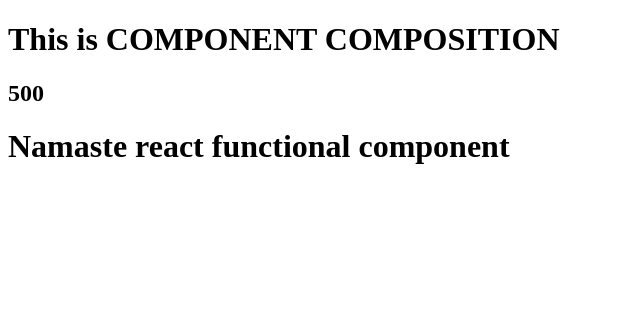
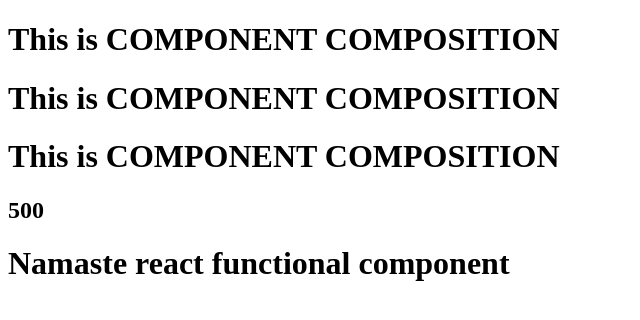
Before and after one commit to RudraJat/Cravings, a React (Vite) app: page / in a window 1280 px wide. Shown: the top 320 px of the page, without its empty margins (0-640 px from the left). Built offline with nearby package versions, Linux system fonts and the light colour scheme.

Commit message:
Enhance Heading component by adding comments and demonstrating function calls within JSX

```diff
--- a/practice.jsx
+++ b/practice.jsx
@@ -30,7 +30,10 @@ const Heading = ()=>(
     <div>
 
     {/* COMPONENT COMPOSITION */}
+    {/* We can use any of this way to call a function inside a component */}
     <Title/>
+    {Title()}
+    <Title></Title>
 
     {/* Like this we can use JS inside of JSX */}
     <h2>{300+200}</h2>
```
